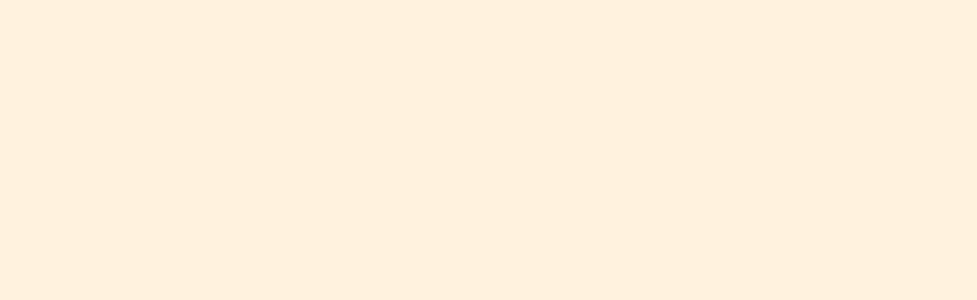
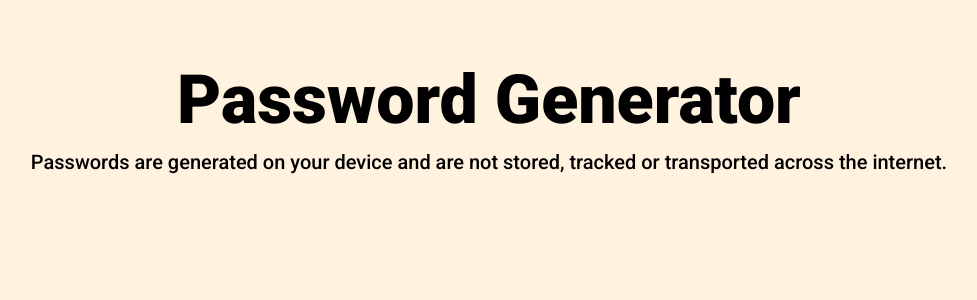
Before and after one commit to Kris-github0/Password-Generator, a React app: page / in a window 1280 px wide. Shown: the top 300 px of the page, without its empty margins (151-1128 px from the left). Built offline with nearby package versions, Linux system fonts and the light colour scheme.

Commit message:
Add header component

```diff
--- a/src/App.js
+++ b/src/App.js
@@ -1,7 +1,12 @@
 import React from "react";
+import Header from "./Header.js";
 
 function App() {
-  return;
+  return (
+    <>
+      <Header />
+    </>
+  );
 }
 
 export default App;
--- /dev/null
+++ b/src/Header.js
@@ -0,0 +1,15 @@
+import React from "react";
+
+function Header() {
+  return (
+    <header>
+      <h1 className="main-heading">Password Generator</h1>
+      <p className="tagline">
+        Passwords are generated on your device and are not stored,
+        <span> tracked or transported across the internet.</span>
+      </p>
+    </header>
+  );
+}
+
+export default Header;
--- a/src/index.html
+++ b/src/index.html
@@ -8,9 +8,15 @@
       name="description"
       content="Use this tool to easily create unique, secure passwords."
     />
+    <link rel="preconnect" href="https://fonts.googleapis.com" />
+    <link rel="preconnect" href="https://fonts.gstatic.com" crossorigin />
+    <link
+      href="https://fonts.googleapis.com/css2?family=Roboto:wght@400;500;700;900&display=swap"
+      rel="stylesheet"
+    />
     <title>Password Generator</title>
   </head>
   <body>
-    <div id="root"></div>
+    <div class="global-wrapper" id="root"></div>
   </body>
 </html>
--- a/src/style.css
+++ b/src/style.css
@@ -69,5 +69,141 @@ select {
 
 /* Global */
 body {
+  display: flex;
+  justify-content: center;
+
   background-color: #fff2de;
+
+  font-family: "Roboto", Helvetica, sans-serif;
 }
+
+.global-wrapper {
+  padding: 0 5px 0;
+}
+
+/* Header */
+header > * {
+  text-align: center;
+}
+
+.main-heading {
+  margin-bottom: 10px;
+
+  font-size: clamp(35px, 2.5rem, 40px);
+  font-weight: 900;
+}
+
+.tagline {
+  font-size: clamp(11.9px, 0.85rem, 13.6px);
+  font-weight: 500;
+}
+
+@media screen and (min-width: 225px) {
+  .main-heading {
+    font-size: clamp(38.5px, 2.75rem, 46.75px);
+  }
+}
+
+@media screen and (min-width: 250px) {
+  .main-heading {
+    font-size: clamp(48.75px, 3.25rem, 52px);
+  }
+
+  .tagline {
+    font-size: clamp(14.25px, 0.95rem, 15.2px);
+  }
+}
+
+@media screen and (min-width: 290px) {
+  .main-heading {
+    font-size: clamp(52.5px, 3.5rem, 59.5px);
+  }
+
+  .tagline {
+    font-size: clamp(16px, 1rem, 18px);
+  }
+}
+
+@media screen and (min-width: 325px) {
+  .main-heading {
+    font-size: clamp(52.5px, 3.75rem, 67.5px);
+  }
+
+  .tagline {
+    font-size: clamp(17.856px, 1.116rem, 20.088px);
+  }
+}
+
+@media screen and (min-width: 350px) {
+  .main-heading {
+    font-size: clamp(56px, 4rem, 68px);
+  }
+
+  .tagline {
+    font-size: clamp(20px, 1.25rem, 21.25px);
+  }
+}
+
+@media screen and (min-width: 400px) {
+  .main-heading {
+    font-size: clamp(67.5px, 4.5rem, 85.5px);
+  }
+}
+
+@media screen and (min-width: 435px) {
+  header {
+    margin-top: 20px;
+  }
+
+  .main-heading {
+    font-size: clamp(41.25px, 2.75rem, 44px);
+  }
+
+  .tagline {
+    font-size: clamp(14.3px, 1.1rem, 17.6px);
+  }
+}
+
+@media screen and (min-width: 480px) {
+  .tagline {
+    font-size: clamp(18px, 1.2rem, 19.2px);
+  }
+}
+
+@media screen and (min-width: 525px) {
+  .main-heading {
+    font-size: clamp(49px, 3.5rem, 56px);
+  }
+
+  .tagline span {
+    display: block;
+  }
+}
+
+@media screen and (min-width: 700px) {
+  header {
+    margin-top: 60px;
+  }
+
+  .main-heading {
+    font-size: clamp(59.5px, 4.25rem, 72.25px);
+  }
+
+  .tagline {
+    font-size: clamp(16.25px, 1.25rem, 22.5px);
+  }
+}
+
+@media screen and (min-width: 1100px) {
+  .main-heading {
+    font-size: clamp(55.25px, 4.25rem, 76.5px);
+  }
+
+  .tagline {
+    font-size: clamp(13.75px, 1.25rem, 22.5px);
+  }
+
+  .tagline span {
+    display: inline;
+  }
+}
```
